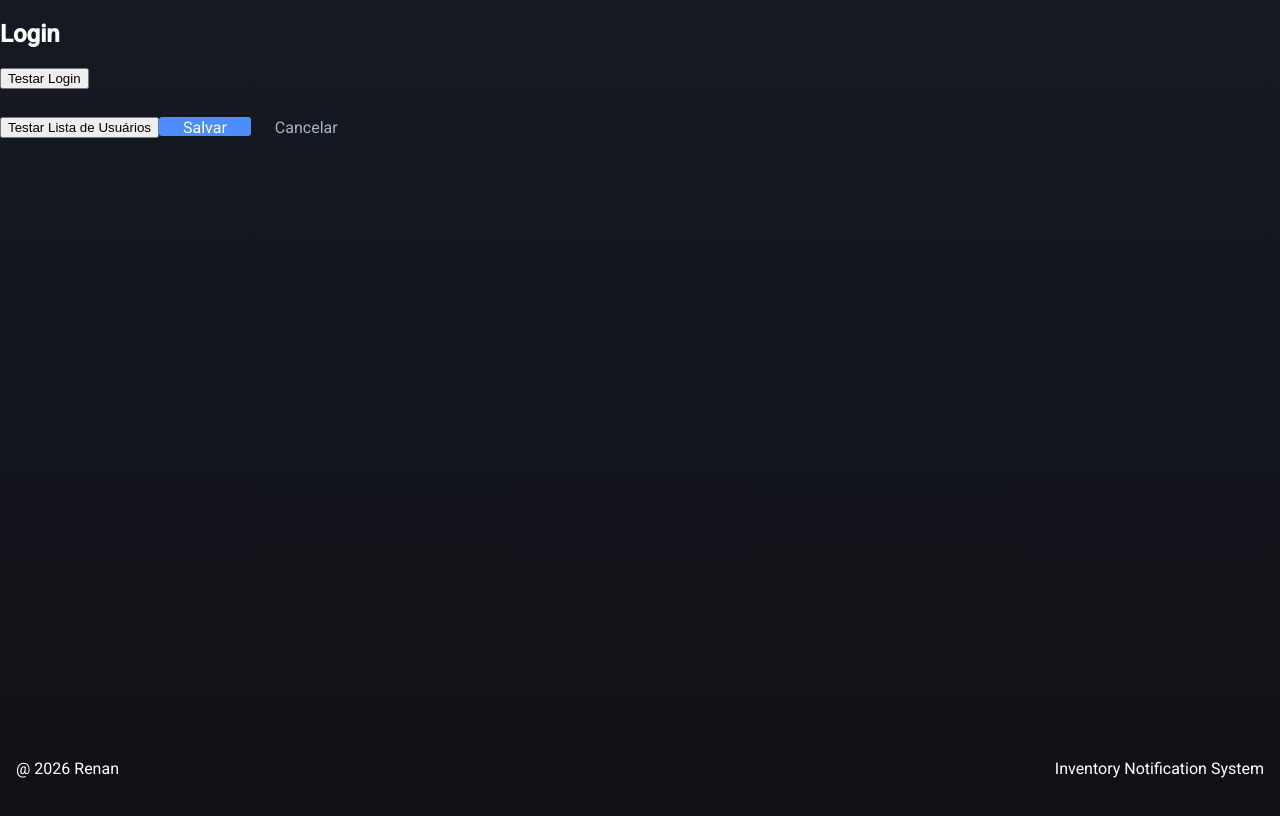
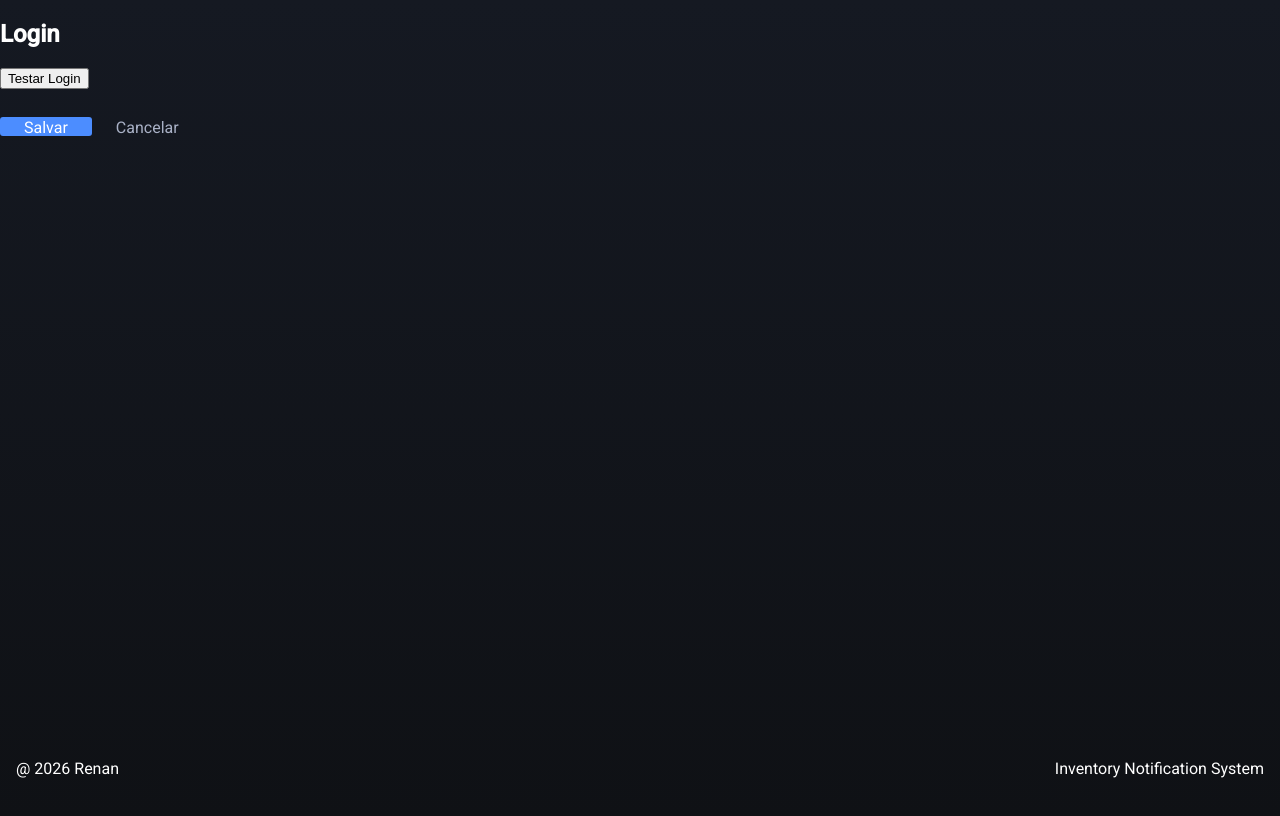
Before and after one commit to renancvitor/inventory-notification-system-frontend, an Angular app: page /login in a window 1280 px wide. Shown: the top 816 px of the page. Built offline with nearby package versions, Linux system fonts and the light colour scheme.

Commit message:
refactor: remove login component from app root and use router-outlet

```diff
--- a/src/app/app.component.ts
+++ b/src/app/app.component.ts
@@ -1,13 +1,12 @@
 import { Component, signal } from '@angular/core';
 import { RouterOutlet } from '@angular/router';
-import { LoginComponent } from './features/auth/login/login.component';
 import { FooterComponent } from './shared/components/footer/footer.component';
 import { ButtonComponent } from './shared/components/button/button.component';
 
 @Component({
   selector: 'app-root',
   standalone: true,
-  imports: [LoginComponent, FooterComponent, ButtonComponent],
+  imports: [FooterComponent, ButtonComponent, RouterOutlet],
   templateUrl: './app.html',
   styleUrls: ['./app.scss'],
 })
--- a/src/app/app.html
+++ b/src/app/app.html
@@ -1,5 +1,4 @@
-<app-login></app-login>
-
+<router-outlet></router-outlet>
 <app-footer></app-footer>
 
 <app-button label="Salvar" class="save-btn"></app-button>
--- a/src/app/app.routes.ts
+++ b/src/app/app.routes.ts
@@ -1,6 +1,7 @@
 import { Routes } from '@angular/router';
 import { authGuard } from './core/auth/auth-guard';
 import { LoginComponent } from './features/auth/login/login.component';
+import { HomeComponent } from './features/home/home.component';
 
 export const routes: Routes = [
 
@@ -12,8 +13,7 @@ export const routes: Routes = [
     {
         path: '',
         canActivate: [authGuard],
-        loadComponent: () =>
-            import('./features/home/home.component').then((m) => m.HomeComponent),
+        component: HomeComponent
     },
 
     {
--- a/src/app/features/auth/login/login.component.ts
+++ b/src/app/features/auth/login/login.component.ts
@@ -1,5 +1,7 @@
 import { Component } from '@angular/core';
 import { AuthService } from '../../../core/auth/auth.service';
+import { Router } from '@angular/router';
+import { email } from '@angular/forms/signals';
 
 @Component({
   selector: 'app-login',
@@ -9,25 +11,15 @@ import { AuthService } from '../../../core/auth/auth.service';
   styleUrls: ['./login.scss'],
 })
 export class LoginComponent {
-  constructor(private authService: AuthService) {}
+  constructor(private authService: AuthService, private router: Router) {}
 
   loginTest() {
-    this.authService
-      .login({
-        email: 'admin@sistema.com',
-        password: '123456',
-      })
-      .subscribe({
-        next: (response) => console.log('Backend response: ', response),
-        error: (error) => console.log('Error: ', error),
-      });
-  }
-
-  usersTest() {
-    this.authService
-      .getUsers().subscribe({
-        next: response => console.log('Users: ', response),
-        error: error => console.log('Error: ', error)
-      });
+    this.authService.login({
+      email: 'admin@sistema.com',
+      password: '123456',
+    }).subscribe({
+      next: () => this.router.navigate(['/']),
+      error: (err) => console.error('Login failed ', err)
+    });
   }
 }
--- a/src/app/features/auth/login/login.html
+++ b/src/app/features/auth/login/login.html
@@ -5,7 +5,3 @@
 </button>
 
 <br><br>
-
-<button (click)="usersTest()">
-  Testar Lista de Usuários
-</button>
```
Also changed, not shown: 1 other file (tests, documents, lock files or other folders).
